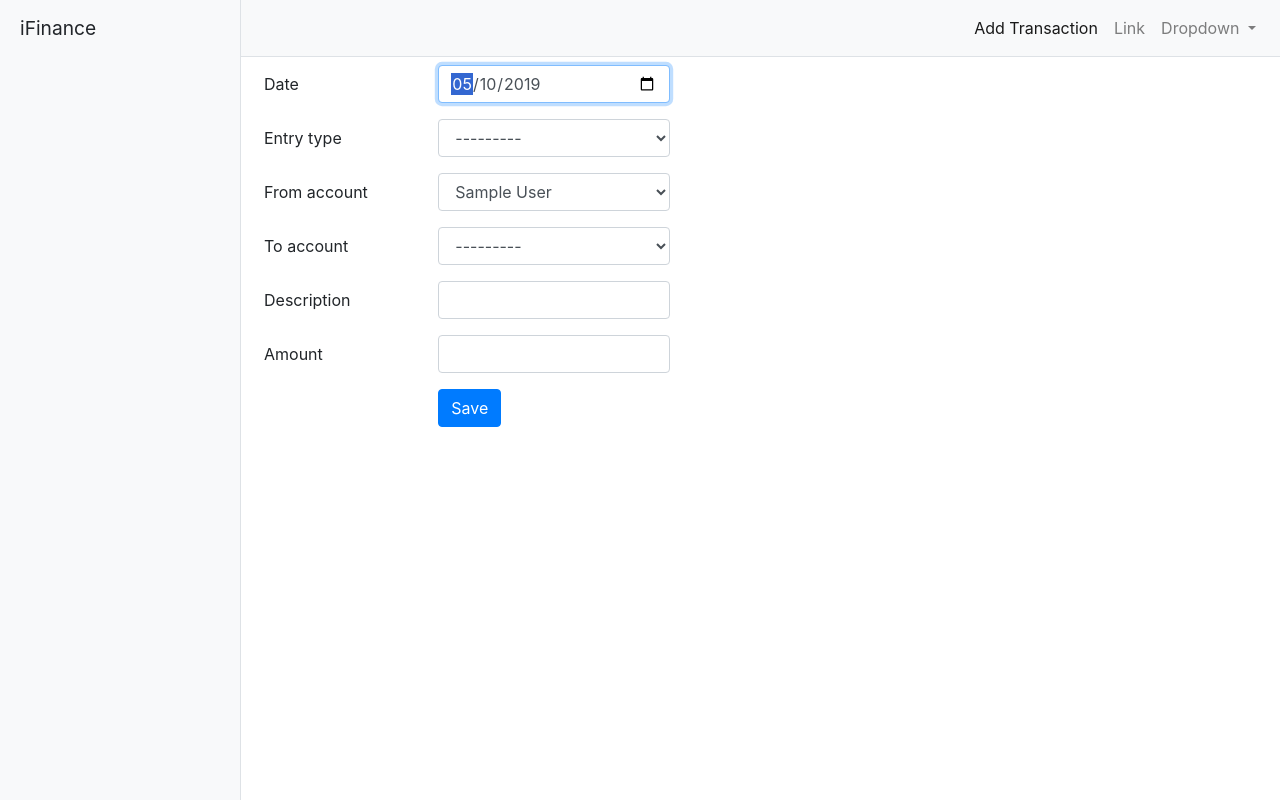
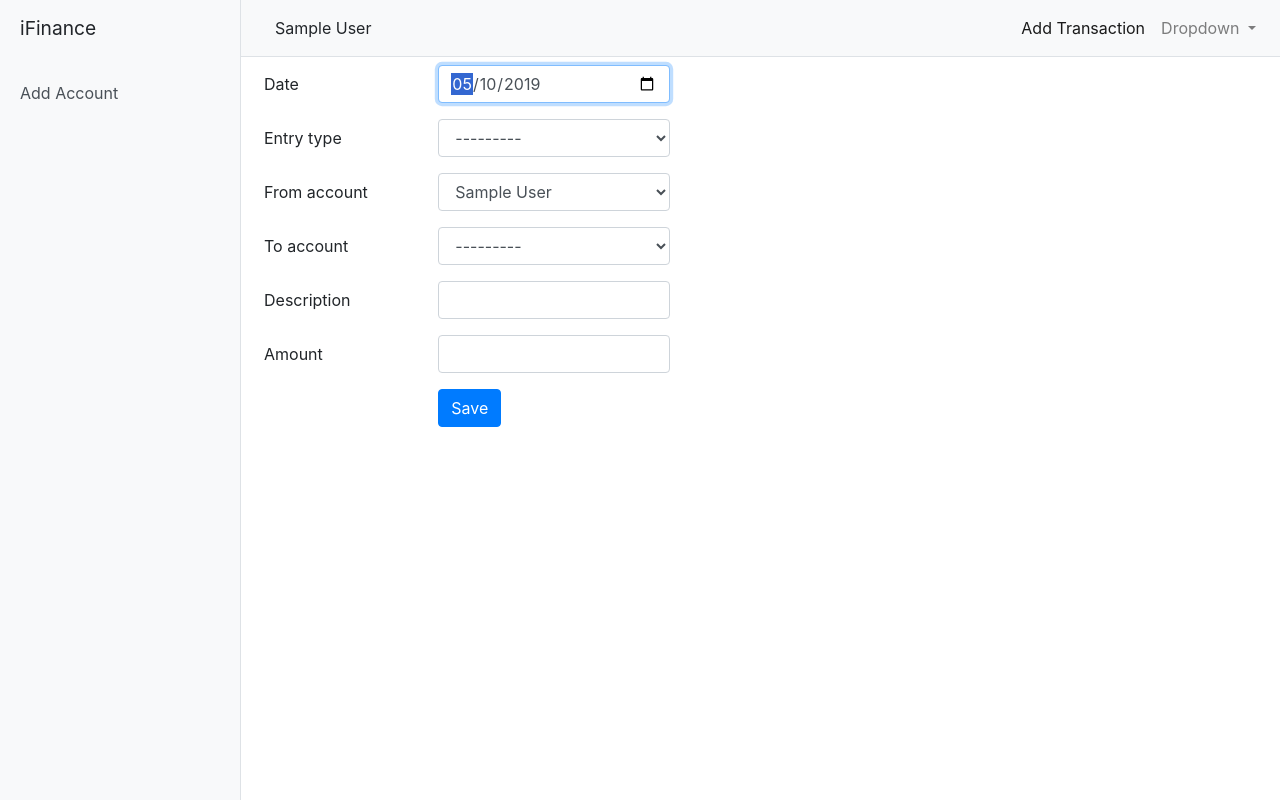
Before and after one commit to RolandoXIX/IFinance, a Django app: page /transactions/1/add/ in a window 1280 px wide. Run offline with Django 3.2, Linux system fonts and the light colour scheme; tables that the repository leaves empty hold one stand-in row (values such as "Sample post"); some libraries are stand-ins or nearby versions.

Commit message:
- CRUD Accounts (View, form, url) - Correction AccountsMixin, Listview

```diff
--- a/ifinance/urls.py
+++ b/ifinance/urls.py
@@ -24,4 +24,6 @@ urlpatterns = [
     path('transactions/<int:account>/', main_views.TransactionsListView.as_view(), name='transactions_account'),
     path('transactions/<int:account>/add/', main_views.CrudTransaction.as_view(), name='add_transaction'),
     path('transactions/<int:account>/<int:pk>/edit/', main_views.CrudTransaction.as_view(), name='edit_transaction'),
+    path('account/add/', main_views.CrudAccount.as_view(), name='add_account'),
+    path('account/<int:pk>/edit/', main_views.CrudAccount.as_view(), name='edit_account'),
 ]
--- a/main/forms.py
+++ b/main/forms.py
@@ -1,5 +1,5 @@
 from django.forms import ModelForm, DateInput
-from main.models import TransactionEntry
+from main.models import TransactionEntry, Account
 
 
 class TransactionForm(ModelForm):
@@ -16,3 +16,16 @@ class TransactionForm(ModelForm):
         for field_name, field in self.fields.items():
             field.widget.attrs['class'] = 'form-control'
             field.widget.attrs['is'] = 'field_name'
+
+
+class AccountForm(ModelForm):
+
+    class Meta:
+        model = Account
+        fields = ['name', 'description', 'initial_balance', 'account_type', 'currency']
+
+    def __init__(self, *args, **kwargs):
+        super().__init__(*args, **kwargs)
+        for field_name, field in self.fields.items():
+            field.widget.attrs['class'] = 'form-control'
+            field.widget.attrs['is'] = 'field_name'
--- a/main/templates/main/add_transaction.html
+++ b/main/templates/main/add_transaction.html
@@ -11,6 +11,8 @@
                 {{ field }}
             </div>
     </div>
+
+
     {% endfor %}
     <div class="form-group row ml-2">
         <div class="col-sm-3 offset-sm-2">
--- a/main/templates/main/base.html
+++ b/main/templates/main/base.html
@@ -83,10 +83,14 @@
       <div class="list-group list-group-flush">
 
         {% for account, total in accounts_list %}
-        <a href="/transactions/{{ account.pk }}" class="list-group-item py-0 border-0 list-group-item-action d-flex justify-content-between align-items-center bg-light">{{ account.name }}
+        <a href="{% url 'transactions_account' account.pk %}" class="list-group-item py-0 border-0 list-group-item-action d-flex justify-content-between align-items-center bg-light">{{ account.name }}
           <span class="badge badge-primary badge-pill">{{ total }}</span>
         </a>
         {% endfor %}
+
+        <br>
+        <a class="list-group-item py-0 border-0 list-group-item-action d-flex justify-content-between align-items-center bg-light" href="{% url 'add_account' %}" >Add Account</a>
+
       </div>
     </div>
     <!-- /#sidebar-wrapper -->
@@ -96,19 +100,18 @@
 
       <nav class="navbar navbar-expand-lg navbar-light bg-light border-bottom">
         <button class="btn btn-sm" id="menu-toggle"><span class="oi oi-align-left"></span></button>
-        <span class="col-1"></span>
+
 
         <button class="navbar-toggler" type="button" data-toggle="collapse" data-target="#navbarSupportedContent" aria-controls="navbarSupportedContent" aria-expanded="false" aria-label="Toggle navigation">
           <span class="navbar-toggler-icon"></span>
         </button>
 
+        <div>{{ active.name }}</div>
+
         <div class="collapse navbar-collapse" id="navbarSupportedContent">
           <ul class="navbar-nav ml-auto mt-2 mt-lg-0">
             <li class="nav-item active">
-              <a class="nav-link" href="./add">Add Transaction <span class="sr-only">(current)</span></a>
-            </li>
-            <li class="nav-item">
-              <a class="nav-link" href="#">Link</a>
+              <a class="nav-link" href="{% url 'add_transaction' account=active.pk %}">Add Transaction <span class="sr-only">(current)</span></a>
             </li>
             <li class="nav-item dropdown">
               <a class="nav-link dropdown-toggle" href="#" id="navbarDropdown" role="button" data-toggle="dropdown" aria-haspopup="true" aria-expanded="false">
--- a/main/templates/main/transactions_list.html
+++ b/main/templates/main/transactions_list.html
@@ -38,7 +38,7 @@
               <td><span class="oi oi-arrow-right" style="color:red"></span></td>
               {% endif %}
 
-              {% if transaction.to_account.pk != active %}
+              {% if transaction.to_account.pk != active.pk %}
               <td>-{{ transaction.amount|floatformat:2}}</td>
               {% else %}
               <td>{{ transaction.amount|floatformat:2}}</td>
--- a/main/views.py
+++ b/main/views.py
@@ -1,29 +1,38 @@
 from django.core.exceptions import ObjectDoesNotExist
-from django.shortcuts import render, get_object_or_404
+from django.db.models.functions import Coalesce
+from django.shortcuts import render
 from django.http import HttpResponseRedirect
 from django.utils.datetime_safe import datetime
 from django.views.generic.base import View
-from main.forms import TransactionForm
+from main.forms import TransactionForm, AccountForm
 from main.models import Account, TransactionEntry
 from django.db.models import Sum, Q
 import datetime
 
 
-class AccountList:
+class AccountsMixin:
 
-    pay_accounts_list = Account.objects.filter(account_type__type_group__in=['BU', 'CR', 'TR'])
+    def get_pay_account_list(self):
+        return Account.objects.filter(account_type__type_group__in=['BU', 'CR', 'TR'])
 
     def get_account_and_balance(self):
         account_and_balance = []
-        for pay_account in self.pay_accounts_list:
-            from_account_sum = TransactionEntry.objects.filter(from_account=pay_account).aggregate(Sum('amount'))
-            to_account_sum = TransactionEntry.objects.filter(to_account=pay_account).aggregate(Sum('amount'))
-            balance_account = '{:,.2f}'.format(to_account_sum['amount__sum'] - from_account_sum['amount__sum'])
+        for pay_account in self.get_pay_account_list():
+            from_account_sum = TransactionEntry.objects.filter(from_account=pay_account).aggregate(
+                fsum=Coalesce(Sum('amount'), 0))
+            to_account_sum = TransactionEntry.objects.filter(to_account=pay_account).aggregate(
+                tsum=Coalesce(Sum('amount'), 0))
+            balance_account = '{:,.2f}'.format(to_account_sum['tsum'] -
+                                               from_account_sum['fsum'] +
+                                               pay_account.initial_balance)
             account_and_balance.append((pay_account, balance_account))
         return account_and_balance
 
+    def get_active_account(self, pk):
+        return Account.objects.get(pk=pk)
 
-class TransactionsListView(View, AccountList):
+
+class TransactionsListView(View, AccountsMixin):
 
     def get(self, request, account=0):
         if account > 0:
@@ -31,20 +40,20 @@ class TransactionsListView(View, AccountList):
         else:
             transactions_list = TransactionEntry.objects.all
         context = {
-            'accounts_list': AccountList.get_account_and_balance(self), 'transactions_list': transactions_list,
-            'active': account, 'pay_accounts': AccountList.pay_accounts_list,
+            'accounts_list': self.get_account_and_balance(), 'transactions_list': transactions_list,
+            'active': self.get_active_account(account), 'pay_accounts': self.get_pay_account_list(),
         }
         return render(request, 'main/transactions_list.html', context)
 
 
-class CrudTransaction(View, AccountList):
+class CrudTransaction(View, AccountsMixin):
 
     def get(self, request, pk=None, account=0):
         try:
             form = TransactionForm(instance=TransactionEntry.objects.get(pk=pk))
         except ObjectDoesNotExist:
             form = TransactionForm(initial={'date': datetime.date.today(), 'from_account': account})
-        context = {'accounts_list': AccountList.get_account_and_balance(self), 'form': form, 'active': account}
+        context = {'accounts_list': self.get_account_and_balance(), 'form': form, 'active': self.get_active_account(account)}
         return render(request, 'main/add_transaction.html', context)
 
     def post(self, request, pk=None, account=0):
@@ -53,7 +62,7 @@ class CrudTransaction(View, AccountList):
             form = TransactionForm(request.POST, instance=TransactionEntry.objects.get(pk=pk))
         except ObjectDoesNotExist:
             form = TransactionForm(request.POST)
-        context = {'accounts_list': AccountList.get_account_and_balance(self), 'form': form, 'active': account}
+        context = {'accounts_list': self.get_account_and_balance(), 'form': form, 'active': self.get_active_account(account)}
         redirect = '{}{}{}'.format('/transactions/', account, '/')
 
         if form.is_valid():
@@ -61,3 +70,29 @@ class CrudTransaction(View, AccountList):
             return HttpResponseRedirect(redirect)
         else:
             return render(request, 'main/add_transaction.html', context)
+
+
+class CrudAccount(View, AccountsMixin):
+
+    def get(self, request, pk=None):
+        try:
+            form = AccountForm(instance=Account.objects.get(pk=pk))
+        except ObjectDoesNotExist:
+            form = AccountForm()
+        context = {'accounts_list': self.get_account_and_balance(), 'form': form}
+        return render(request, 'main/add_transaction.html', context)
+
+    def post(self, request, pk=None):
+
+        try:
+            form = AccountForm(request.POST, instance=Account.objects.get(pk=pk))
+        except ObjectDoesNotExist:
+            form = AccountForm(request.POST)
+        context = {'accounts_list': self.get_account_and_balance(), 'form': form}
+        redirect = '{}{}{}'.format('/transactions/', Account.objects.order_by('-pk')[0].pk, '/')
+
+        if form.is_valid():
+            form.save()
+            return HttpResponseRedirect(redirect)
+        else:
+            return render(request, 'main/add_transaction.html', context)
```
